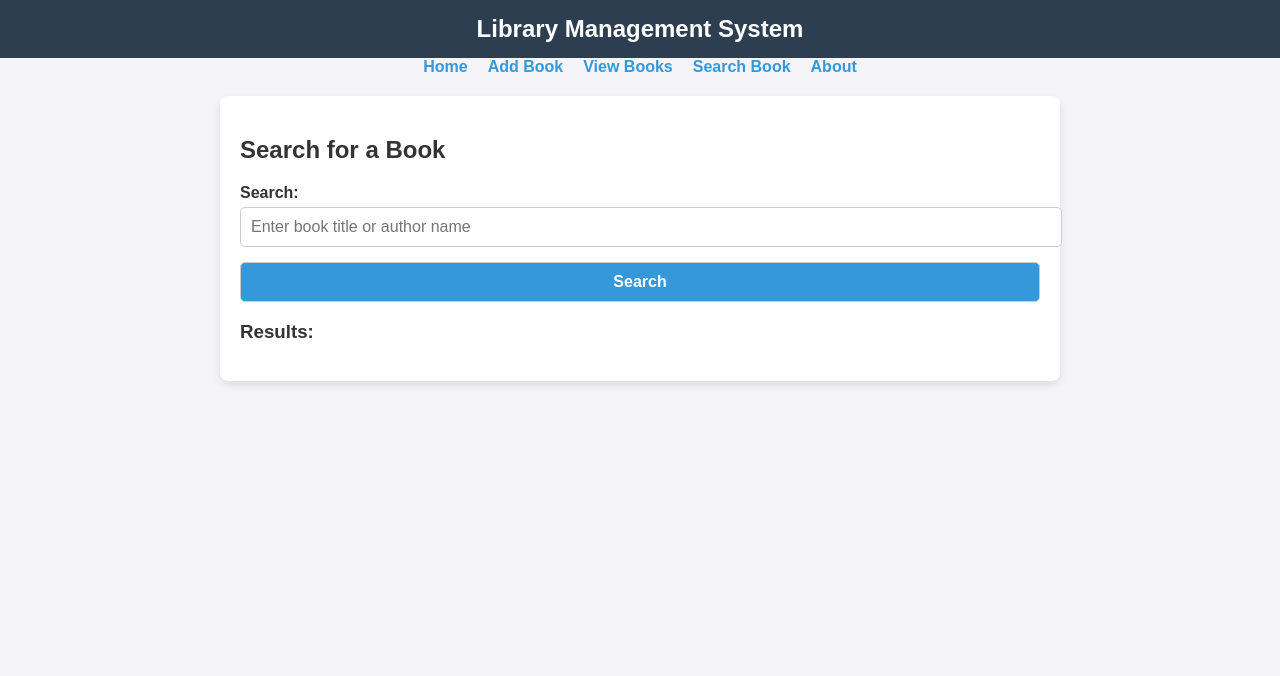
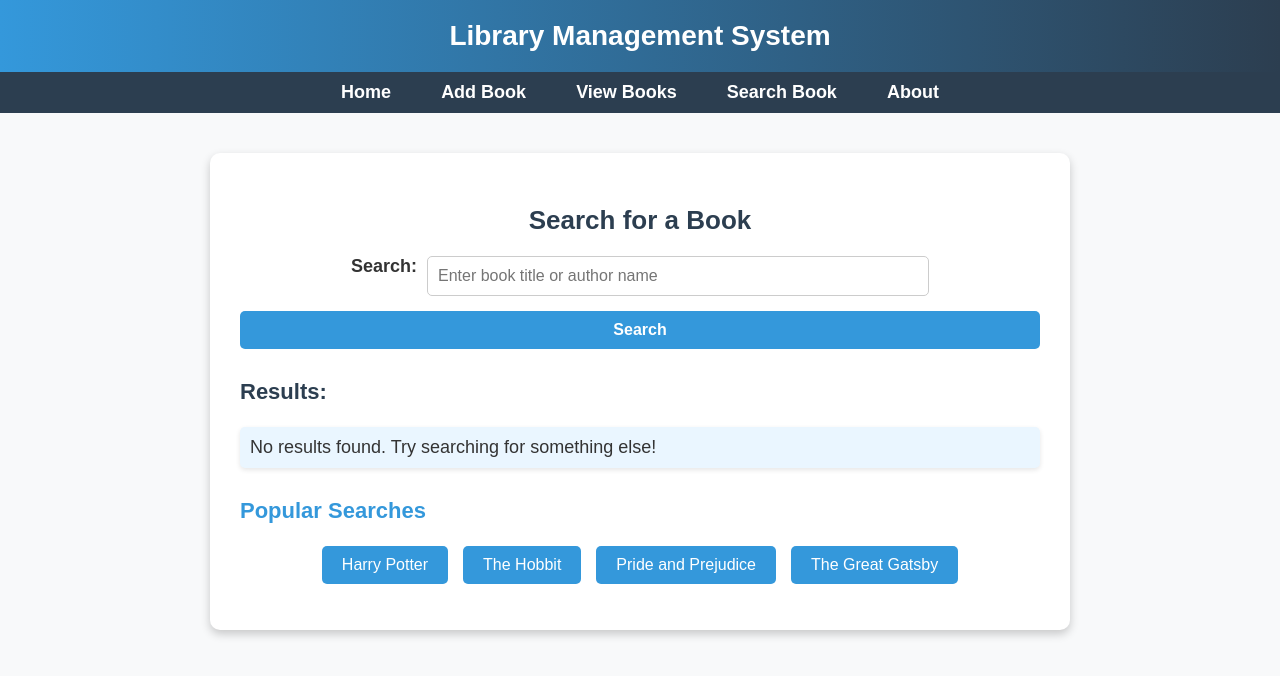
Before and after one commit to darshanchouthai/LibraryManagement, a plain HTML site: page search_book.html in a window 1280 px wide. Drawn offline with Linux system fonts and the light colour scheme.

Commit message:
Update search_book.html

```diff
--- a/search_book.html
+++ b/search_book.html
@@ -5,6 +5,149 @@
     <meta name="viewport" content="width=device-width, initial-scale=1.0">
     <title>Search Book</title>
     <link rel="stylesheet" href="styles.css">
+    <style>
+        body {
+            font-family: 'Arial', sans-serif;
+            background-color: #f8f9fa;
+            margin: 0;
+            padding: 0;
+            color: #333;
+        }
+
+        header {
+            background: linear-gradient(90deg, #3498db, #2c3e50);
+            color: white;
+            text-align: center;
+            padding: 20px 0;
+            font-size: 28px;
+            font-weight: bold;
+        }
+
+        nav {
+            background: #2c3e50;
+            padding: 10px 0;
+            text-align: center;
+        }
+
+        nav a {
+            color: white;
+            text-decoration: none;
+            margin: 0 15px;
+            font-weight: bold;
+            font-size: 18px;
+            transition: color 0.3s, transform 0.2s;
+        }
+
+        nav a:hover {
+            color: #1abc9c;
+            transform: scale(1.1);
+        }
+
+        .container {
+            max-width: 800px;
+            margin: 40px auto;
+            background: white;
+            padding: 30px;
+            border-radius: 10px;
+            box-shadow: 0 4px 10px rgba(0, 0, 0, 0.2);
+        }
+
+        h2 {
+            font-size: 26px;
+            color: #2c3e50;
+            text-align: center;
+            margin-bottom: 20px;
+        }
+
+        .form-group {
+            margin-bottom: 15px;
+            display: flex;
+            justify-content: center;
+        }
+
+        label {
+            font-size: 18px;
+            margin-right: 10px;
+        }
+
+        input[type="text"] {
+            width: 60%;
+            padding: 10px;
+            border: 1px solid #ccc;
+            border-radius: 5px;
+            font-size: 16px;
+        }
+
+        button {
+            background: #3498db;
+            color: white;
+            border: none;
+            padding: 10px 20px;
+            font-size: 16px;
+            border-radius: 5px;
+            cursor: pointer;
+            transition: background 0.3s, transform 0.2s;
+        }
+
+        button:hover {
+            background: #2980b9;
+            transform: scale(1.05);
+        }
+
+        .results-section {
+            margin-top: 30px;
+        }
+
+        .results-section h3 {
+            font-size: 22px;
+            color: #2c3e50;
+        }
+
+        .results-section ul {
+            list-style: none;
+            padding: 0;
+        }
+
+        .results-section ul li {
+            padding: 10px;
+            margin: 10px 0;
+            background: #eaf6ff;
+            border-radius: 5px;
+            box-shadow: 0 2px 5px rgba(0, 0, 0, 0.1);
+            font-size: 18px;
+        }
+
+        .popular-searches {
+            margin-top: 30px;
+        }
+
+        .popular-searches h3 {
+            font-size: 22px;
+            color: #3498db;
+        }
+
+        .popular-searches ul {
+            list-style: none;
+            padding: 0;
+            display: flex;
+            gap: 15px;
+            justify-content: center;
+        }
+
+        .popular-searches ul li {
+            padding: 10px 20px;
+            background: #3498db;
+            color: white;
+            border-radius: 5px;
+            cursor: pointer;
+            font-size: 16px;
+            transition: background 0.3s;
+        }
+
+        .popular-searches ul li:hover {
+            background: #2980b9;
+        }
+    </style>
 </head>
 <body>
     <header>Library Management System</header>
@@ -24,10 +167,21 @@
             </div>
             <button type="submit">Search</button>
         </form>
-        <h3>Results:</h3>
-        <ul>
-            <!-- Search results will be listed here -->
-        </ul>
+        <div class="results-section">
+            <h3>Results:</h3>
+            <ul id="results">
+                <li>No results found. Try searching for something else!</li>
+            </ul>
+        </div>
+        <div class="popular-searches">
+            <h3>Popular Searches</h3>
+            <ul>
+                <li>Harry Potter</li>
+                <li>The Hobbit</li>
+                <li>Pride and Prejudice</li>
+                <li>The Great Gatsby</li>
+            </ul>
+        </div>
     </div>
 </body>
 </html>
```
